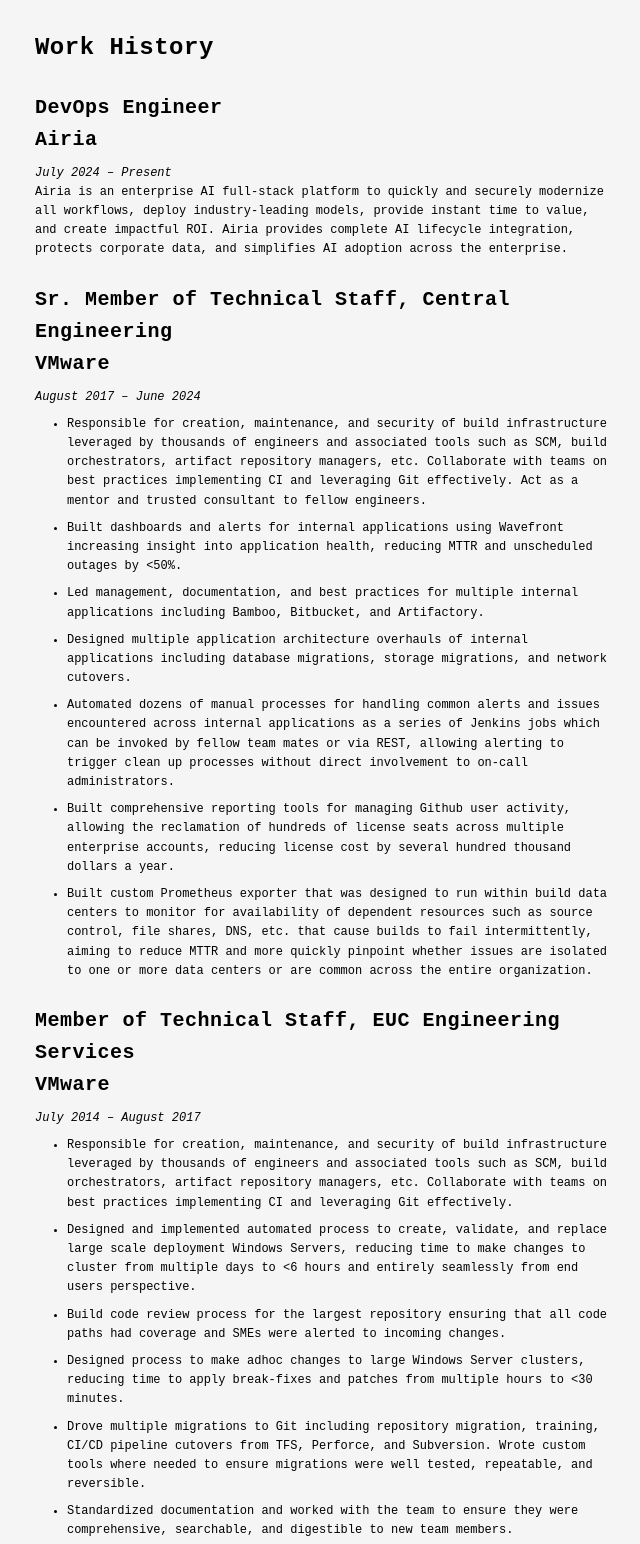
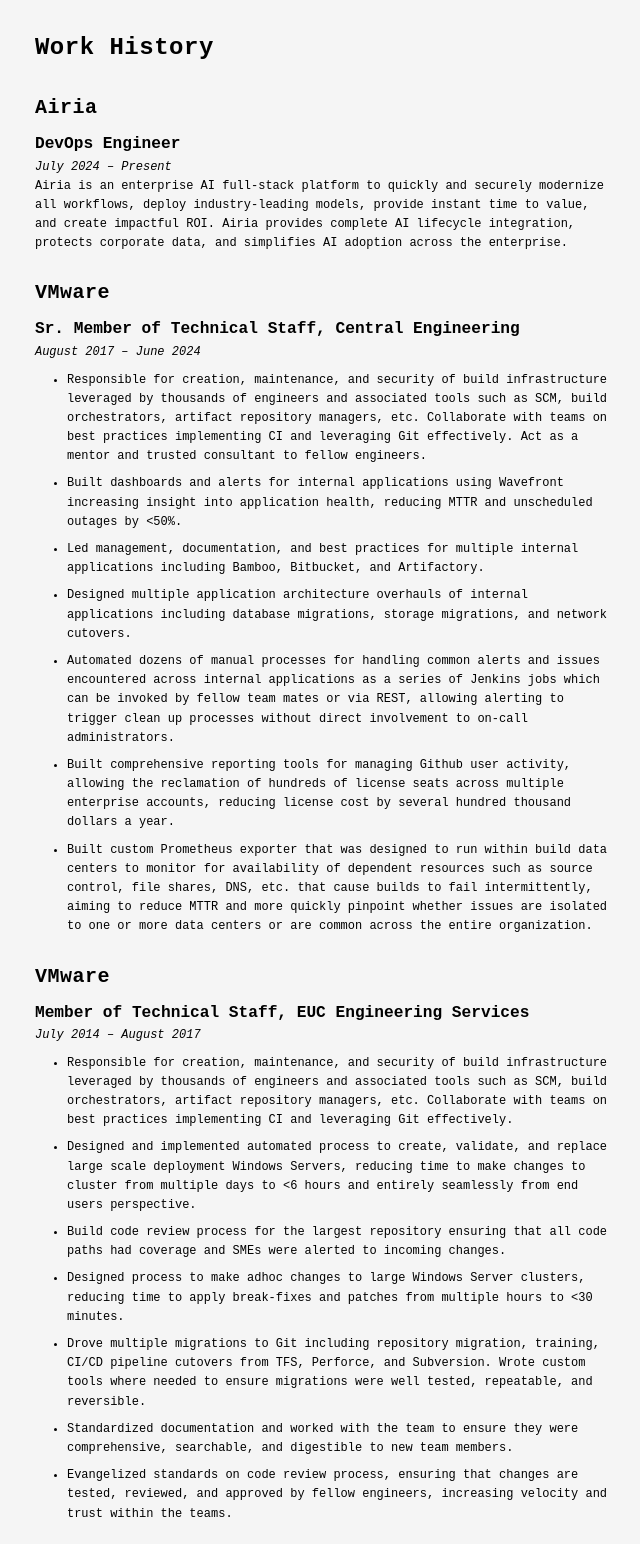
Before and after one commit to seaburr/resume, a plain HTML site: page index.html in a window 1280 px wide. Shown: the part 533-2077 px from the top of the page, without its empty margins (317-957 px from the left). Drawn offline with Linux system fonts and the light colour scheme.

Commit message:
Stylistic tweaks.

```diff
--- a/assets/style.css
+++ b/assets/style.css
@@ -38,6 +38,10 @@ h2 {
 
 h3 {
     font-size: 1.25rem;
+}
+
+h4 {
+  font-size: 1.01rem;
 }
 
 h1, h2, h3 {
--- a/index.html
+++ b/index.html
@@ -41,12 +41,14 @@
     <section>
       <h2>Work History</h2>
 
-      <h3>DevOps Engineer<br>Airia</h3>
+      <h3>Airia</h3>
+      <h4>DevOps Engineer</h4>
       <p><em>July 2024 – Present</em></p>
 
       Airia is an enterprise AI full-stack platform to quickly and securely modernize all workflows, deploy industry-leading models, provide instant time to value, and create impactful ROI. Airia provides complete AI lifecycle integration, protects corporate data, and simplifies AI adoption across the enterprise.
 
-      <h3>Sr. Member of Technical Staff, Central Engineering<br>VMware</h3>
+      <h3>VMware</h3>
+      <h4>Sr. Member of Technical Staff, Central Engineering</h4>
       <p><em>August 2017 – June 2024</em></p>
       <ul>
         <li>
@@ -72,7 +74,8 @@
         </li>
       </ul>
 
-      <h3>Member of Technical Staff, EUC Engineering Services<br>VMware</h3>
+      <h3>VMware</h3>
+      <h4>Member of Technical Staff, EUC Engineering Services</h4>
       <p><em>July 2014 – August 2017</em></p>
       <ul>
         <li>
@@ -98,7 +101,8 @@
         </li>
       </ul>
 
-      <h3>Product Management<br>VMware</h3>
+      <h3>VMware</h3>
+    <h4>Product Management</h4>
       <p><em>June 2013 – July 2014</em></p>
       <ul>
           <li>Led technical integrations with third-party identity and security infrastructure partners.</li>
@@ -108,7 +112,7 @@
           <li>Conducted research and translated customer needs into actionable requirements and project plans.</li>
         </ul>
 
-      <h3>Quality Assurance Engineer<br>AirWatch</h3>
+      <h3>AirWatch<br>Quality Assurance Engineer</h3>
       <p><em>July 2012 – June 2013</em></p>
       <ul>
         <li>Managed software quality through comprehensive test planning, bug tracking, and process documentation.</li>
```
